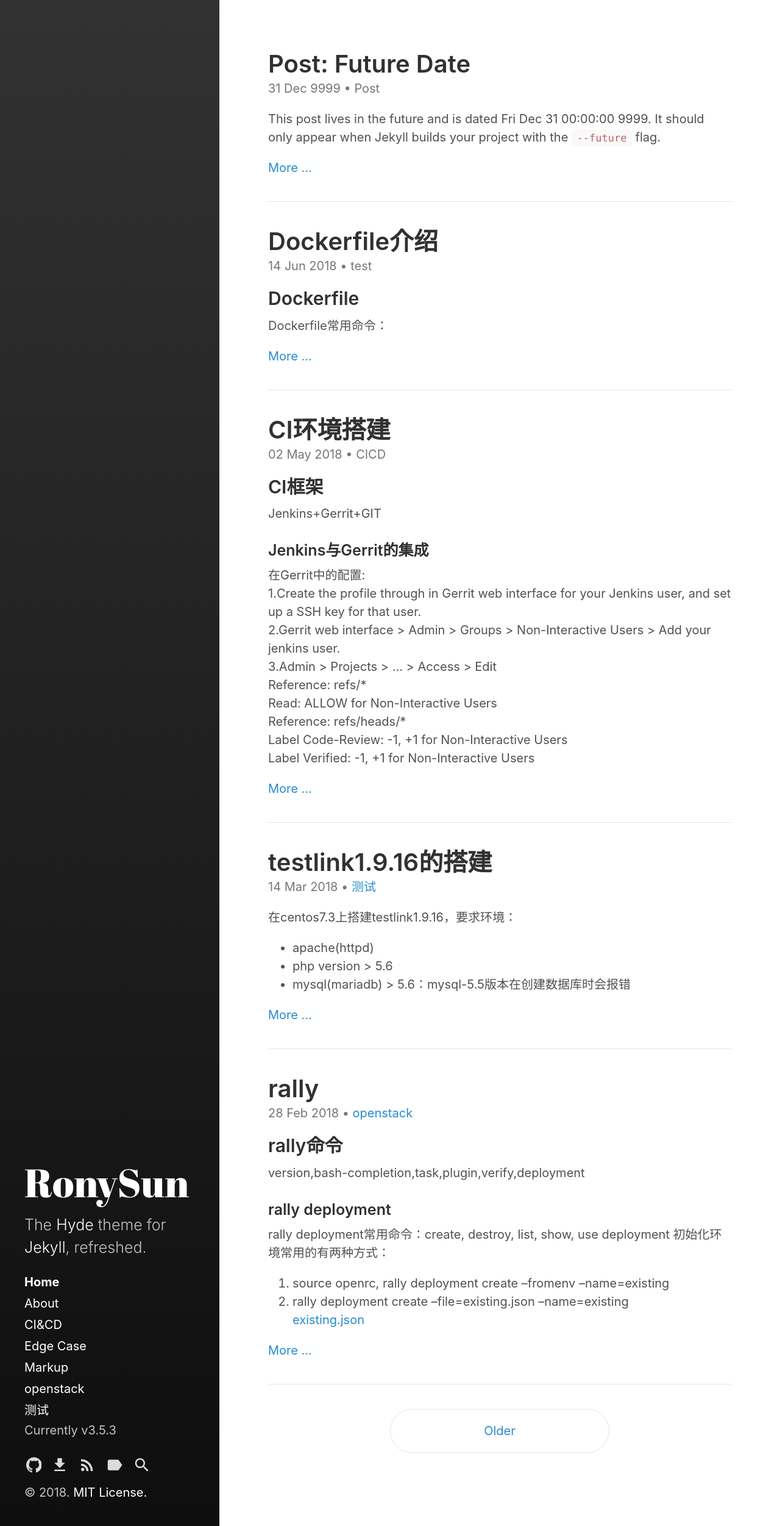
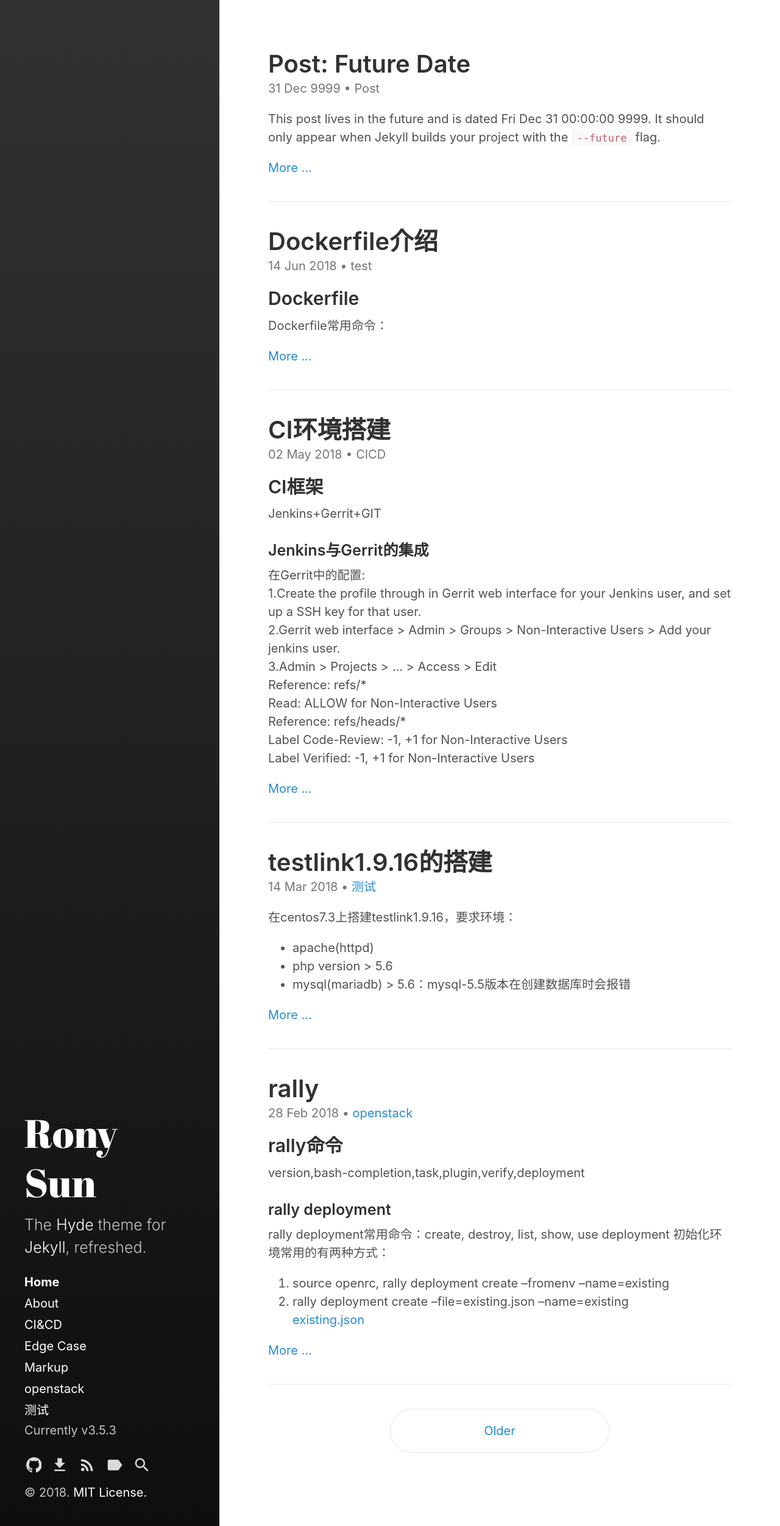
Before and after one commit to ronysun/ronysun.github.io_bak, a Jekyll site: the page built from index.html, in a window 1280 px wide. Shown: the whole page at 61% size. Built offline with Jekyll 4.4.1, drawn with Linux system fonts in a browser that asks for light colours; the list of posts is cut into pages by our own code.

Commit message:
fix _config.yaml

```diff
--- a/_config.yml
+++ b/_config.yml
@@ -3,10 +3,10 @@ markdown:         kramdown
 highlighter:      rouge
 
 # Setup
-title:           RonySun
+title:           Rony Sun
 tagline:          'RonySun blog'
 description:      'The <a href="http://hyde.getpoole.com" target="_blank">Hyde</a> theme for <a href="http://jekyllrb.com" target="_blank">Jekyll</a>, refreshed.'
-url:              https://fongandrew.github.io/hydeout
+url:              https://ronysun.github.io/
 baseurl:          # the optional subpath of your site, e.g. "/blog"
                   # NB: This applies to all pages in your Jekyll site.
                   # If you want to move just the blog index pages but keep
@@ -14,8 +14,8 @@ baseurl:          # the optional subpath of your site, e.g. "/blog"
                   # sidebar_blog_link below.
 
 author:
-  name:           'Andrew Fong'
-  url:            https://twitter.com/fongandrewc
+  name:           'Rony Sun'
+  url:            https://ronysun.com/
 
 paginate:         5
 # paginate_path:    '/page:num'
@@ -34,4 +34,4 @@ sidebar_home_link:  true
                                 # set this to the root of the paginate_path
                                 # to enable a separate blog link.
 github:
-  repo:             https://github.com/fongandrew/hydeout
+  repo:             https://github.com/ronysun/ronysun.github.io
```
